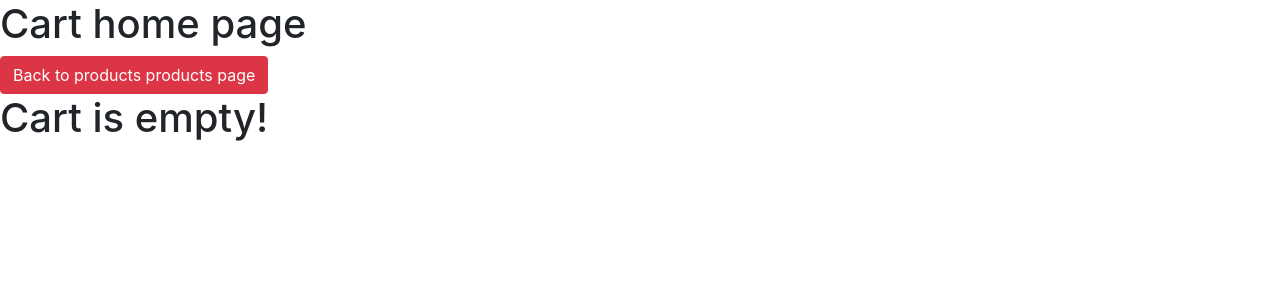
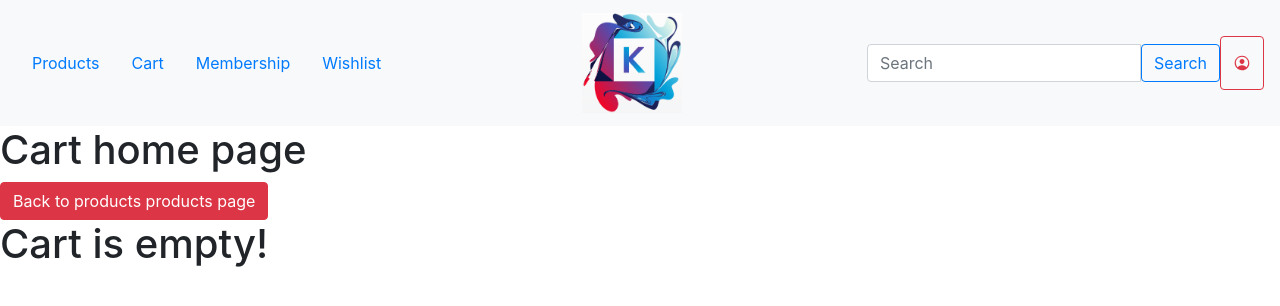
Before and after one commit to UdrescuVlad/krypnite_, a Django app: page /cart/home in a window 1280 px wide. Shown: the top 306 px of the page. Run offline with Django 3.2, Linux system fonts and the light colour scheme; data comes from the database, SQL or seed files in the repository; data that the repository does not hold is empty; some libraries are stand-ins or nearby versions.

Commit message:
logout should be available only if the user is not authenticated

```diff
--- a/krypniteweb/templates/navbar.html
+++ b/krypniteweb/templates/navbar.html
@@ -38,7 +38,7 @@
     }
   </style>
   {% load static %}
-  {% if request.user.is_authenticated %}
+
   <nav class="navbar navbar-expand-lg navbar-light bg-light">
 
             <div class="navbar-collapse collapse w-100 order-1 order-md-0 dual-collapse2">
@@ -59,18 +59,28 @@
             <div class="navbar-collapse collapse w-100 order-3 order-md-2 dual-collapse2">
                 <ul class="nav ml-auto">
                   {% include 'utils/search_form_util.html' %}
-                  <button type="submit" class="btn btn-outline-primary" onclick="relocate_to_login_page()">
-                    <ion-icon size="small" name="log-out-outline">Logout</ion-icon>
-                  </button>
+
+                  {% if request.user.is_authenticated %}
+                    <button type="submit" class="btn btn-outline-primary" onclick="relocate_to_login_page()">
+                      <ion-icon size="small" name="log-out-outline">Logout</ion-icon>
+                    </button>
+                  {% else %}
+                    <button type="submit" class=" btn btn-outline-danger" onclick="authenticate_user()">
+                      <ion-icon size="small" name="person-circle-outline">Login</ion-icon>
+                    </button>
+                  {% endif %}
                 </ul>
             </div>
+
   </nav>
 <script>
 
 function relocate_to_login_page() {
   location.href = "{% url 'krypnite:logout' %}"
 }
+
+function authenticate_user() {
+  location.href = "{% url 'krypnite:login' %}"
+}
+
 </script>
-
-
-  {% endif %}
```
